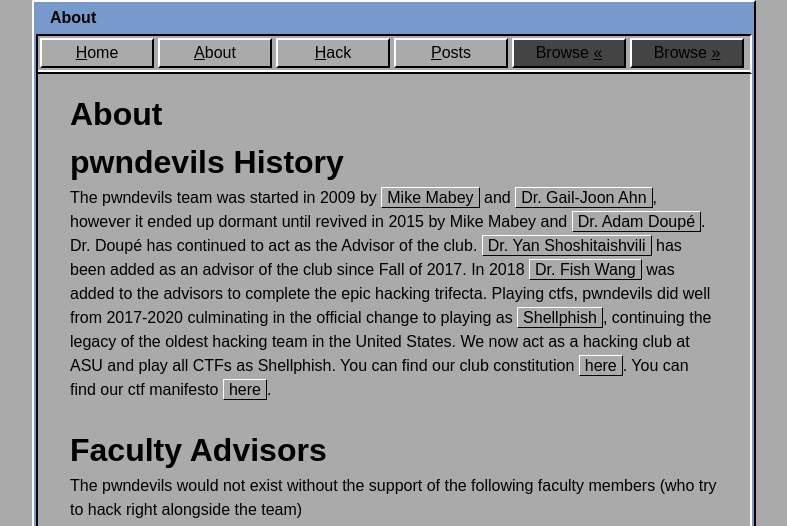
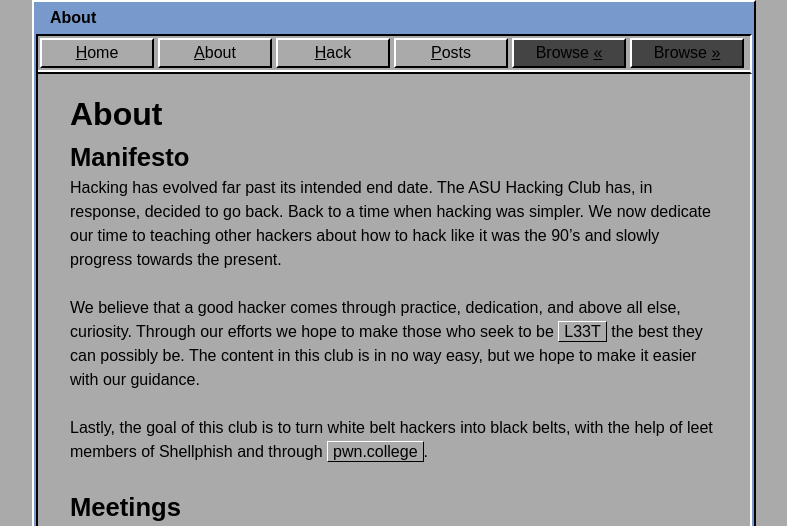
Before and after one commit to ASU-Hacking-Club/asuhacking.club, a Jekyll site: the page built from about.md, in a window 1280 px wide. Shown: the top 526 px of the page, without its empty margins (246-1033 px from the left). Built offline with Jekyll 4.4.1, drawn with Linux system fonts in a browser that asks for light colours; some of the changed text lies outside the part shown; grey boxes are pictures that could not be loaded.

Commit message:
updated about

```diff
--- a/about.md
+++ b/about.md
@@ -2,35 +2,46 @@
 layout: page
 title: About
 ---
-# pwndevils History
+## Manifesto
 
-The pwndevils team was started in 2009 by [Mike Mabey](https://mikemabey.com/) and [Dr. Gail-Joon Ahn](http://www.public.asu.edu/~gahn1/), however it ended up dormant until revived in 2015 by Mike Mabey and [Dr. Adam Doupé](https://adamdoupe.com/).
-Dr. Doupé has continued to act as the Advisor of the club. [Dr. Yan Shoshitaishvili](http://www.yancomm.net/) has been added as an advisor of the club since Fall of 2017. In 2018 [Dr. Fish Wang](https://ruoyuwang.me/) was added to the advisors to complete the epic hacking trifecta.
-Playing ctfs, pwndevils did well from 2017-2020 culminating in the official change to playing as [Shellphish](http://shellphish.net/), continuing the legacy of the oldest hacking team in the United States.
-We now act as a hacking club at ASU and play all CTFs as Shellphish. You can find our club constitution [here](./const.html). You can find our ctf manifesto [here](http://shellphish.net/).
+Hacking has evolved far past its intended end date. The ASU Hacking Club has, in response, decided to go back. Back to a time when hacking was simpler. We now dedicate our time to teaching other hackers about how to hack like it was the 90's and slowly progress towards the present.
+
+We believe that a good hacker comes through practice, dedication, and above all else, curiosity. Through our efforts we hope to make those who seek to be [L33T](https://en.wikipedia.org/wiki/Leet) the best they can possibly be. The content in this club is in no way easy, but we hope to make it easier with our guidance.
+
+Lastly, the goal of this club is to turn white belt hackers into black belts, with the help of leet members of Shellphish and through [pwn.college](https://pwn.college).
+
+## Meetings
+### Beginner Meetings
+We have a meeting every **Wednesday at 5:00 - 7:00pm AZ Time**, both online through our **Discord** and physically in **Brickyard Engineering**. The exact room is still being scheduled
+
+### Pro Meetings
+Pro meetings are run by Shellphish members, which means they are closed to the general public. To attend the meeting, you need two things:
+1. Complete the Shellphish Qualifier challenge
+2. Be recommended by a Shellphish member (will overlap with ASU_HC)
 
 
-# Faculty Advisors
+## Leadership
+### Faculty Advisors
 
-The pwndevils would not exist without the support of the following faculty members (who try to hack right alongside the team)
+The faculty leaders of the ASU Hacking Team are highly intertwined with the Shellphish CTFing team. Those individuals are:
 
-|  Adam Doupé |  Yan Shoshitaishvili | Fish Wang |
-|:-------------|:------------------|:--------------------|
-| <img src="assets/photos/adam.jpg" width="400"> | <img src="assets/photos/yan2.png" width="400"> | <img src="assets/photos/fish.png" width="400">|
+- **Adam Doupe**, Associate Professor (@adamd)
+- **Yan Shoshitaishvili**, Assistant Professor (@zardus)
+- **Fish Wang**, Assistant Professor (@fish)
 
-<!--
-| ![Octocat](assets/photos/adam.jpg) | ![Octocat](assets/photos/yan2.png) | ![Octocat](assets/photos/fish.png)|
--->
+Two of the three were previous [OOO](https://oooverflow.io/) organizers who ran what is known as the Hacker Olympics (DEF CON CTF Finals). One of the three is known as the best reverse engineer in Shellphish. Indeed, we could not have a more leet set of advisors.
+### Student Officers
 
-<!-- #### Adam Doupé
-![Octocat](assets/photos/adam.jpg)
+The leadership is also filled with some leet undergraduate and graduate students:
 
-#### Yan Shoshitaishvili
-![Octocat](assets/photos/yan.jpg)
--->
-# Leadership
-pwndevil officers make things go: they organize meetings, get food for meetings (yay), and are generally awesome people.
+- _President_: **Zion Basque**, PhD Student ([@mahaloz](https://zionbasque.com))
+- _Vice-President_: **Justin Kereszturi**, Freshman UG ([@overwatch](https://github.com/Justin-Kereszturi))
+- _Treasurer_: **Ike Rolader**, Junior UG ([@trainboy](https://github.com/trainboy2019))
 
-* **Root:** Zion Basque
-* **V33P:** Nathan Smith
-* **Banker:** Erin Ozcan
+## History
+
+Originally, this club went by the name of [pwndevils](https://pwndevils.com), which was started in 2009 to play CTFs. The pwndevils competed in CTFs very actively between 2015 and 2020, culminating in its breif time as the 10th ranked hacking team in the world by [CTFTime](https://ctftime.org). After ranking top 10, the pwndevils merged with an already present [Shellphish](https://shellphish.net), the oldest hacking team in the United States. Since its late advisors were also from Shellphish, this was the start of the continuation of the Shellphish legacy.
+
+The pwndevils club continued to exist internally at ASU until its name/brand change in 2021, resulting in the now known ASU Hacking Club. The ASU Hacking Club was formed to fill the gap between playing CTFs competitively and recruiting Undergraduate students, which often look for a more beginner and social experience. For more info on the pwndevils history, see the pwndevils [history page](https://pwndevils.com/about#pwndevils-history).
+
+Currently, the club strives towards getting competitive hackers that will join the Shellphish CTF team on its international conquest to be the best hacking team.
```
Also changed, not shown: files/images/at_symbol.gif (added).
